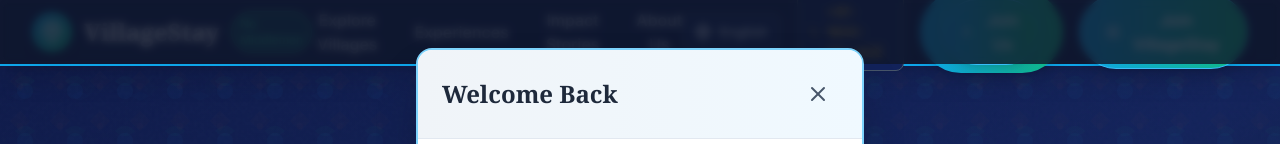
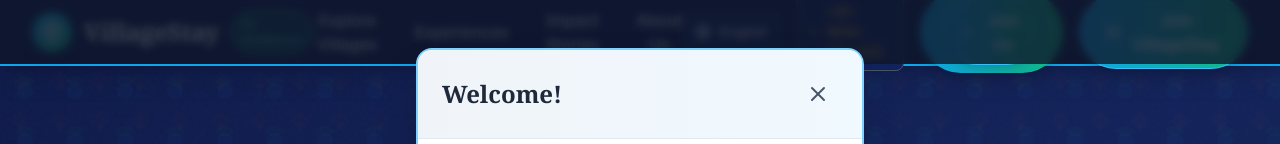
Before and after one commit to oneekakundu/Village_connect, a React (Vite) app: page / in a window 1280 px wide. Both pictures are taken after a click on the button "Join Us". Shown: the top 144 px of the page. Built offline with nearby package versions, Linux system fonts and the light colour scheme.

Commit message:
Fixed "Welcome" sign

```diff
--- a/src/components/AuthModal.tsx
+++ b/src/components/AuthModal.tsx
@@ -90,7 +90,7 @@ const AuthModal: React.FC<AuthModalProps> = ({ isOpen, onClose }) => {
         {/* Header */}
         <div className="flex items-center justify-between p-6 border-b border-slate-200 bg-gradient-to-r from-primary-50 to-accent-50">
           <h2 className="text-2xl font-bold text-slate-800 font-serif">
-            {isLogin ? 'Welcome Back' : 'Join VillageStay'}
+            {isLogin ? 'Welcome!' : 'Join VillageStay'}
           </h2>
           <button
             onClick={() => {
```
